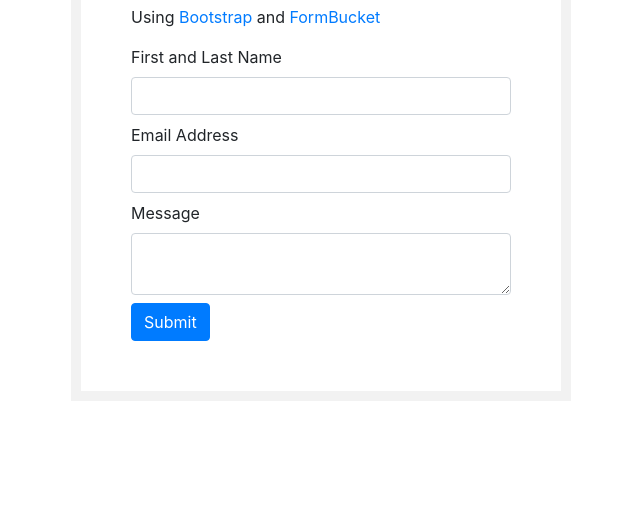
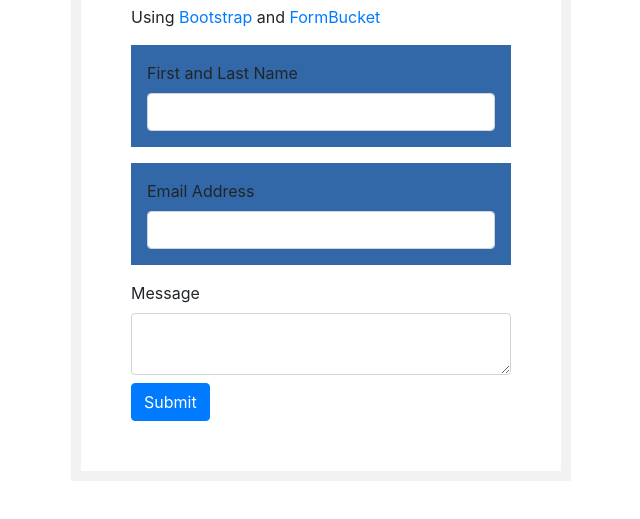
Before and after one commit to tinameansflower/Lab-6-Practice, a plain HTML site: page q2.html in a window 1280 px wide. Shown: the part 111-630 px from the top of the page, without its empty margins (319-959 px from the left). Drawn offline with nearby package versions, Linux system fonts and the light colour scheme.

Commit message:
Change form-group class to include blue-background

```diff
--- a/q2.html
+++ b/q2.html
@@ -32,11 +32,11 @@
                 <p>Using <a href="https://getbootstrap.com">Bootstrap</a> and <a
                         href="https://www.formbucket.com">FormBucket</a></p>
                 <form action="https://api.formbucket.com/f/c2K3QTQ" method="post">
-                    <div class="form-group">
+                    <div class="form-group blue-background">
                         <label for="name">First and Last Name</label>
                         <input class="form-control" id="name" type="text" name="Name">
                     </div>
-                    <div class="form-group">
+                    <div class="form-group blue-background">
                         <label for="email">Email Address</label>
                         <input class="form-control" id="email" type="email" name="Email">
                     </div>
```
